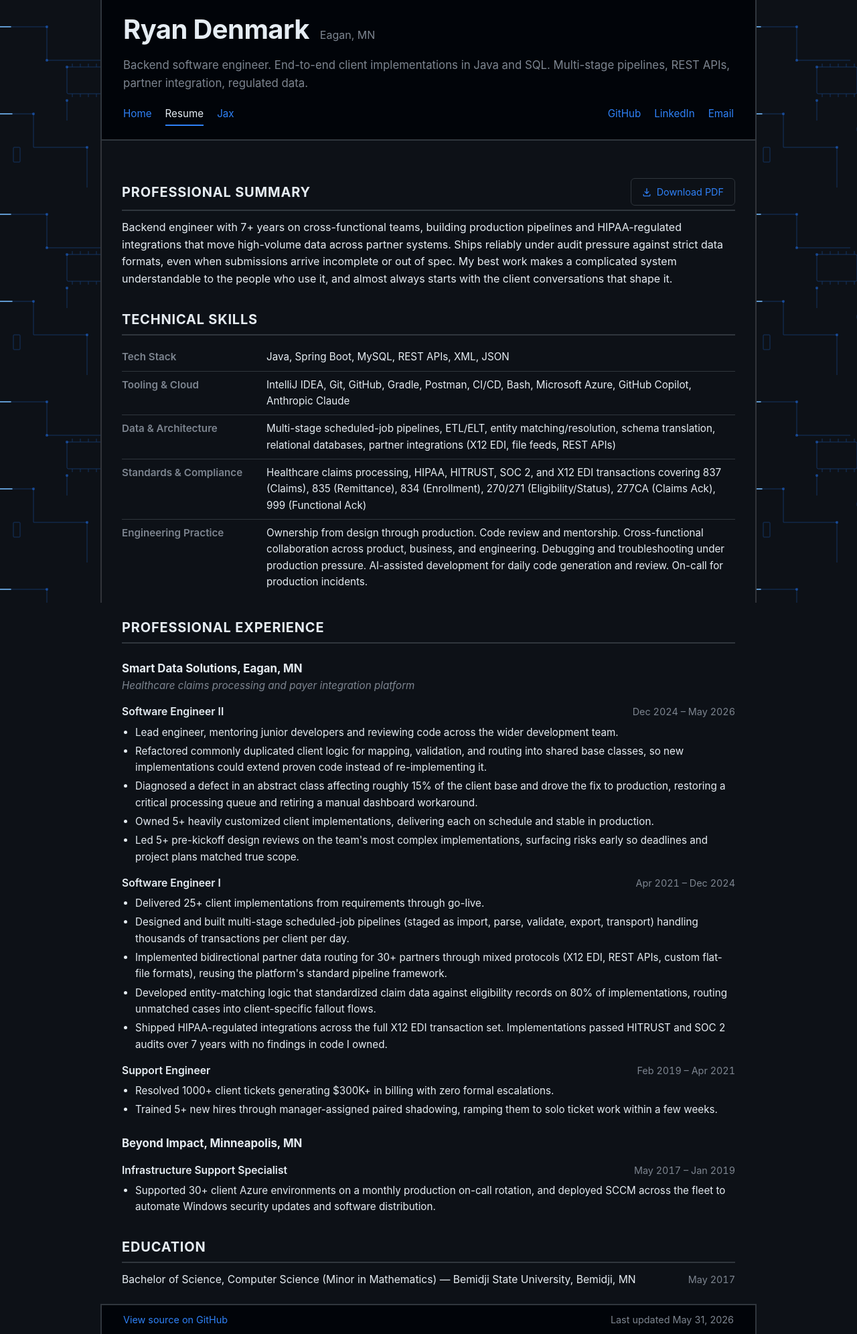
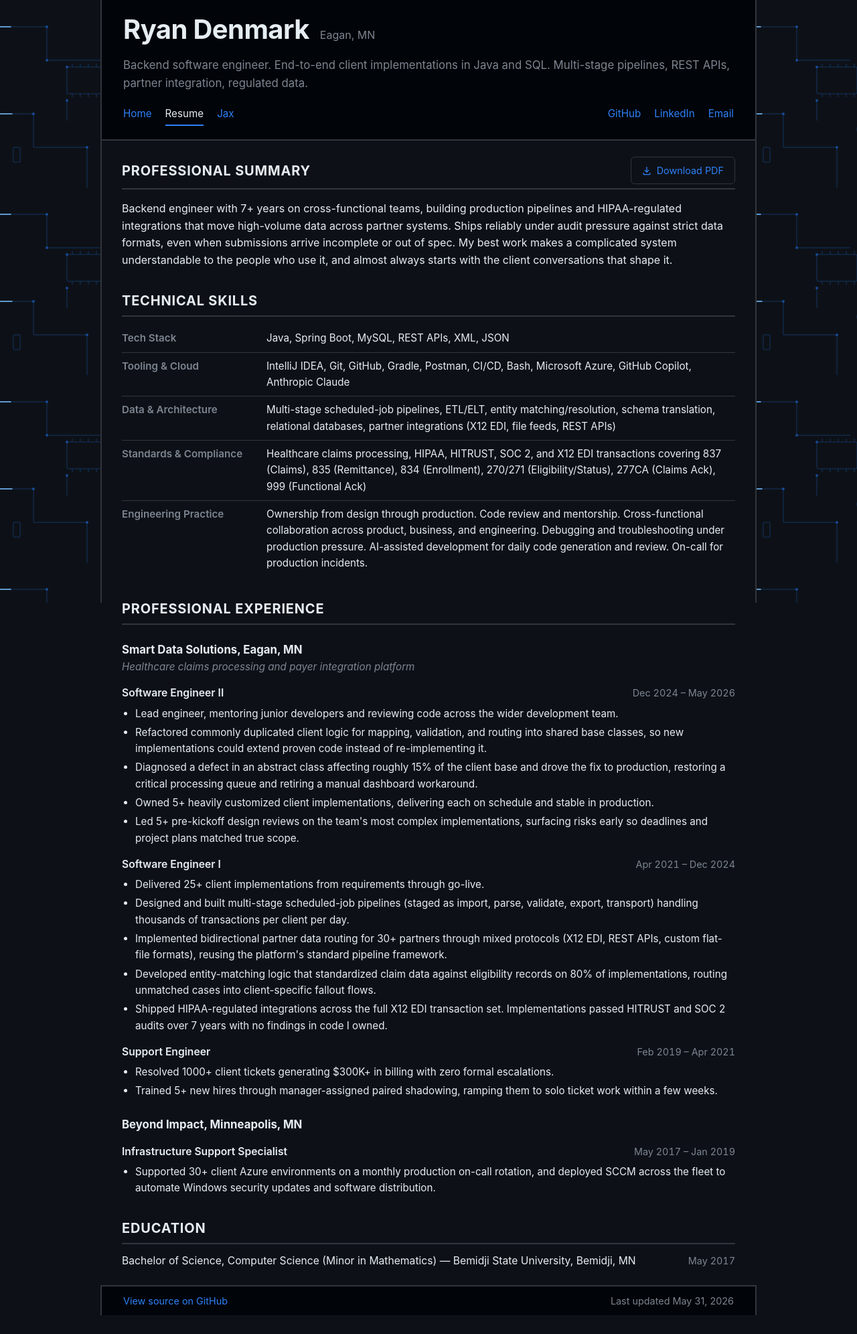
Before and after one commit to rwdenmark/rwdenmark.github.io, a Jekyll site: the page built from resume.html, in a window 1280 px wide. Shown: the whole page at 67% size. Built offline with Jekyll 4.4.1, drawn with Linux system fonts in a browser that asks for light colours; after the commit the page ends 1964 px from its top, so only the background shows below that.

Commit message:
Match section header spacing across pages, restore Jax subtitle

```diff
--- a/assets/style.css
+++ b/assets/style.css
@@ -173,8 +173,7 @@ footer a:hover { color: var(--accent-hover); text-decoration: underline; }
 .section-header {
   display: flex; justify-content: space-between; align-items: center;
   flex-wrap: wrap; gap: 16px;
-  margin-top: 32px;
-  margin-bottom: 12px;
+  margin: 0 0 16px;
   padding-bottom: 6px;
   border-bottom: 2px solid var(--border);
 }
--- a/jax.html
+++ b/jax.html
@@ -7,6 +7,7 @@ og_description: Our golden retriever.
 ---
 
 <h2 class="page-title">Jax</h2>
+<p class="page-subtitle">Our golden retriever.</p>
 <div class="gallery">
   <div class="card"><img src="{{ '/jax/jax-01.jpg' | relative_url }}" width="600" height="600" alt="Jax with Ryan in the yard" loading="lazy" /></div>
   <div class="card"><img src="{{ '/jax/jax-02.jpg' | relative_url }}" width="600" height="600" alt="Jax as a puppy on his back" loading="lazy" /></div>
```
